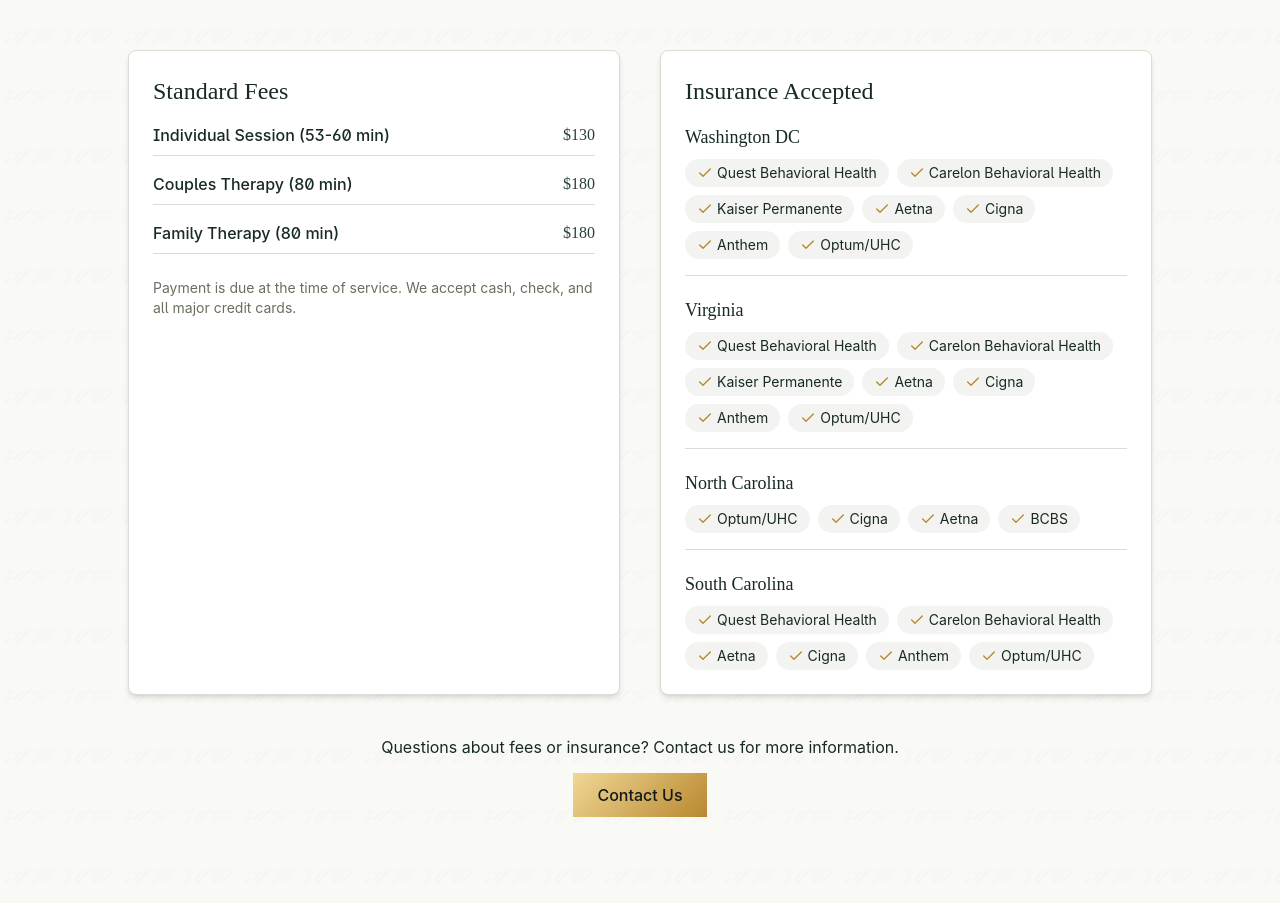
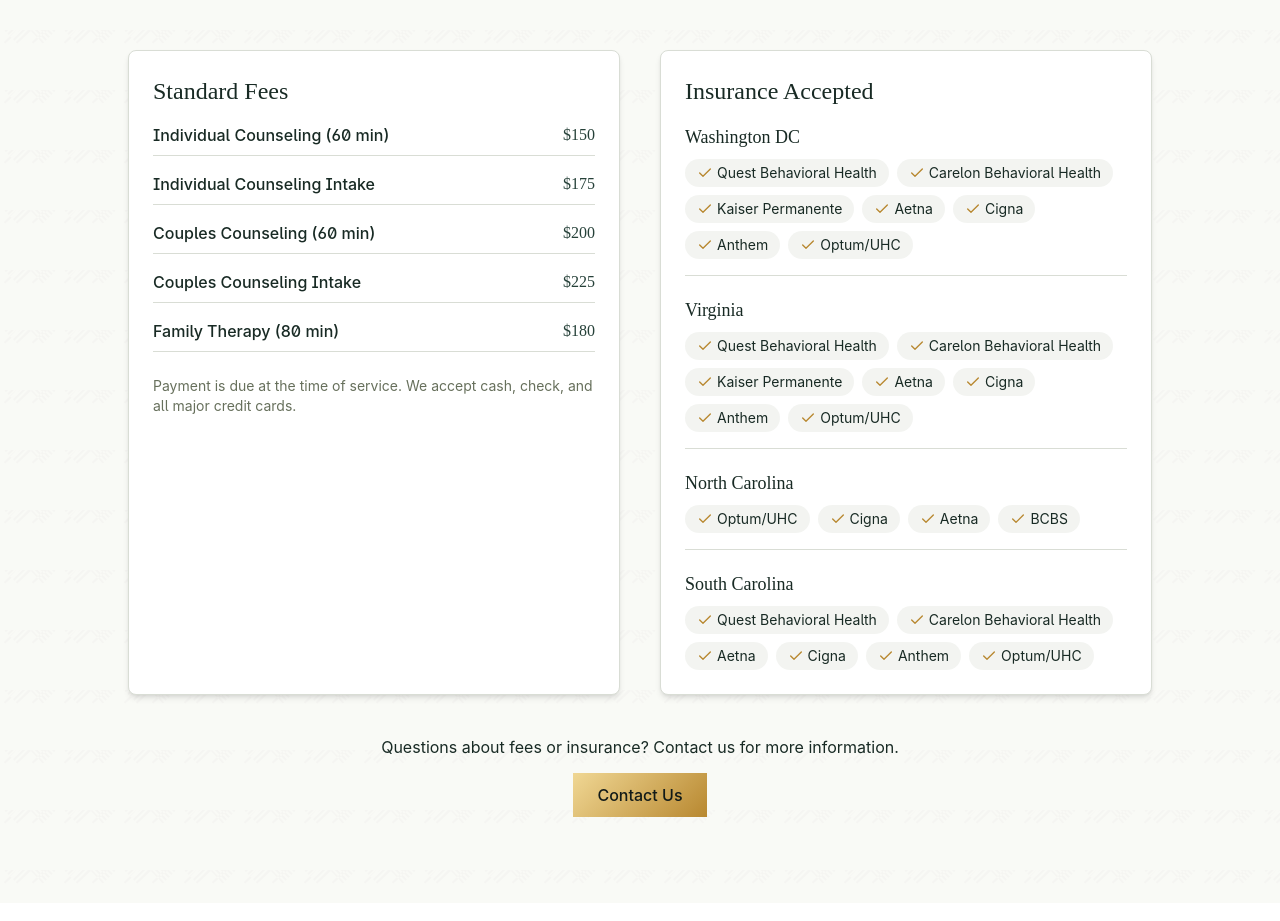
Before and after one commit to SpaceGangUno/peace-web-gift, a React (Vite) app: page / in a window 1280 px wide. Shown: the part 3510-4431 px from the top of the page. Built offline with nearby package versions, Linux system fonts and the light colour scheme; a web font is replaced by a local one.

Commit message:
Update fees information
Update fees for individual and couples counseling.

```diff
--- a/src/components/FeesInsurance.tsx
+++ b/src/components/FeesInsurance.tsx
@@ -41,12 +41,20 @@ const FeesInsurance = () => {
 
                 <div className="space-y-4">
                   <div className="flex justify-between items-center pb-2 border-b border-border">
-                    <span className="font-medium">Individual Session (53-60 min)</span>
-                    <span className="font-bookmania text-emerald-green">$130</span>
+                    <span className="font-medium">Individual Counseling (60 min)</span>
+                    <span className="font-bookmania text-emerald-green">$150</span>
                   </div>
                   <div className="flex justify-between items-center pb-2 border-b border-border">
-                    <span className="font-medium">Couples Therapy (80 min)</span>
-                    <span className="font-bookmania text-emerald-green">$180</span>
+                    <span className="font-medium">Individual Counseling Intake</span>
+                    <span className="font-bookmania text-emerald-green">$175</span>
+                  </div>
+                  <div className="flex justify-between items-center pb-2 border-b border-border">
+                    <span className="font-medium">Couples Counseling (60 min)</span>
+                    <span className="font-bookmania text-emerald-green">$200</span>
+                  </div>
+                  <div className="flex justify-between items-center pb-2 border-b border-border">
+                    <span className="font-medium">Couples Counseling Intake</span>
+                    <span className="font-bookmania text-emerald-green">$225</span>
                   </div>
                   <div className="flex justify-between items-center pb-2 border-b border-border">
                     <span className="font-medium">Family Therapy (80 min)</span>
```
